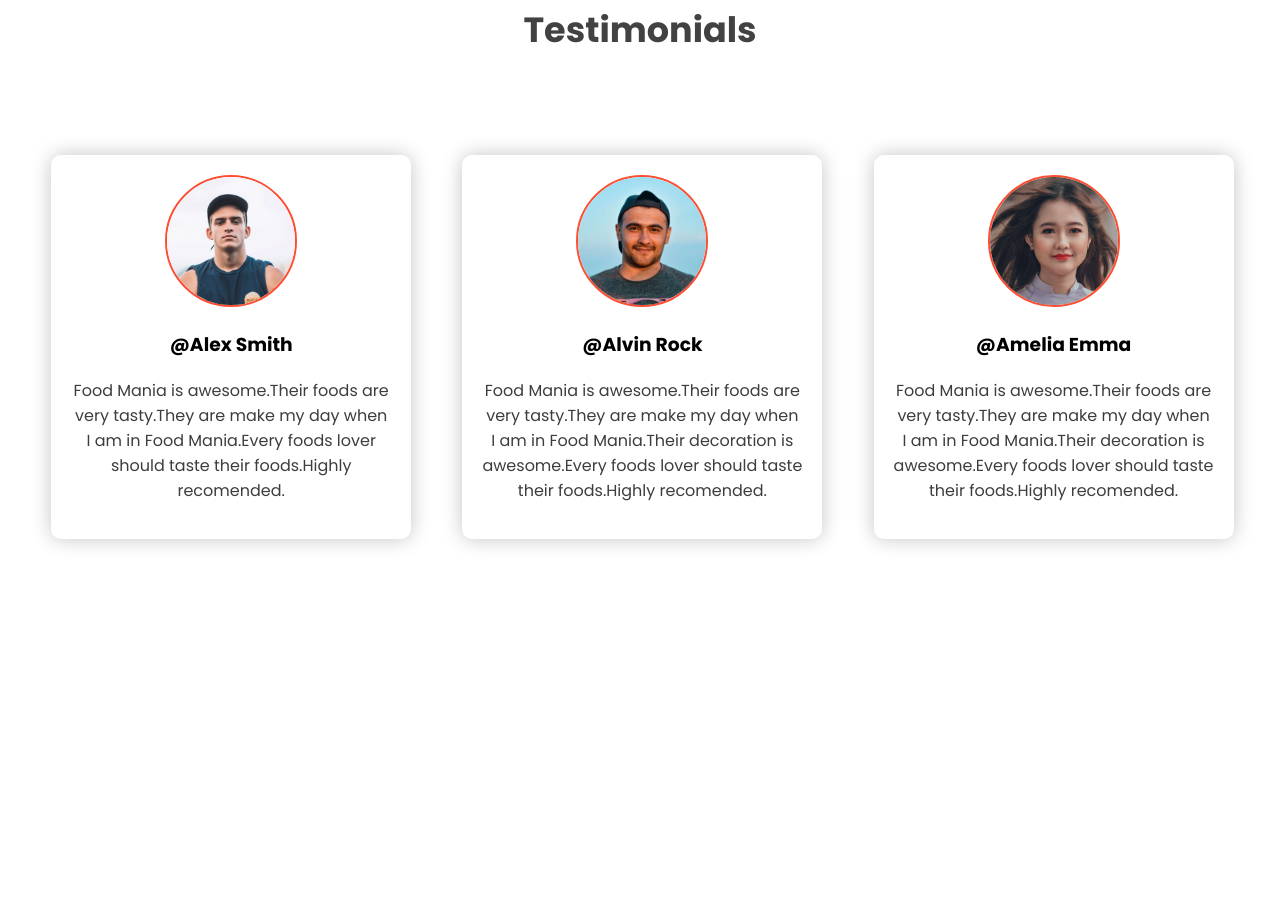
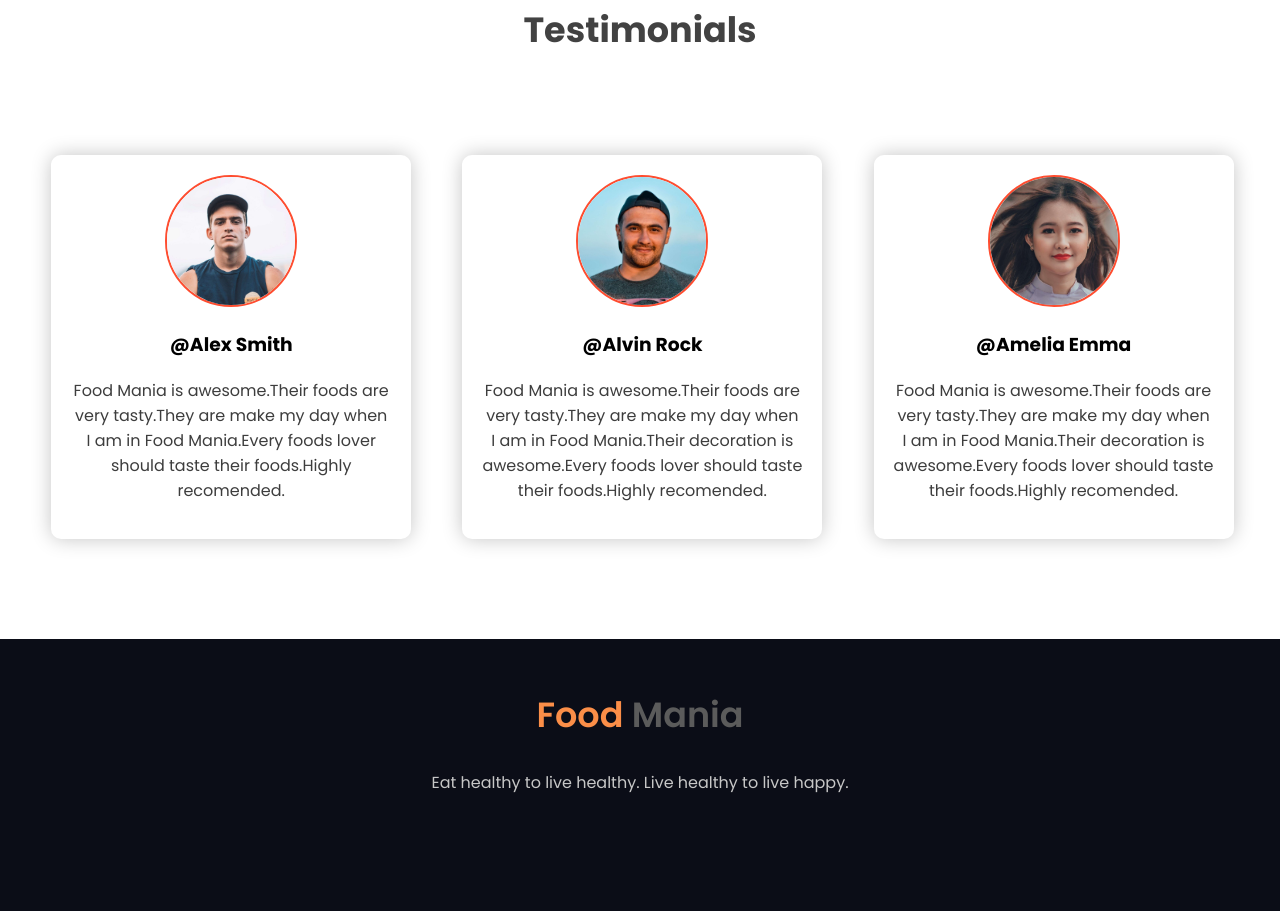
Before and after one commit to sajib-hossan1/food-mania, a plain HTML site: page index.html in a window 1280 px wide. Shown: the part 2378-3289 px from the top of the page. Before the commit the page ends 3017 px from the top, so only its background shows below. Drawn offline with Linux system fonts and the light colour scheme.

Commit message:
footer section added

```diff
--- a/index.html
+++ b/index.html
@@ -164,6 +164,16 @@
 
     <!-- testimonials section ends from here -->
 
+
+    <!-- footer section starts from here -->
+    <section class="footer-section">
+        <footer>
+            <h1><span class="text-orange">Food</span> <span class="text-gray">Mania</span></h1>
+            <p>Eat healthy to live healthy. Live healthy to live happy.</p>
+        </footer>
+    </section>
+    <!-- footer section ends from here -->
+
 </body>
 
 </html>
--- a/style.css
+++ b/style.css
@@ -161,6 +161,7 @@ body {
 .my-recipe-title-div h1 {
     font-size: 35px;
     color: #424242;
+    font-weight: 600;
 }
 
 .my-recipe-title-div p {
@@ -176,6 +177,11 @@ body {
     border: 20px solid white;
     border-radius: 20px;
     font-family: poppins, sans-serif;
+}
+
+.my-recipe-item h1 {
+    font-family: poppins, sans-serif;
+    font-weight: 500;
 }
 
 .my-recipe-item img {
@@ -256,9 +262,32 @@ body {
     color: rgb(61, 61, 61);
 }
 
-.testimonial-item span {
-    font-family: sans-serif;
-    font-size: 50px;
+/* testimonials section section ends from here */
+
+
+
+/* footer section section starts from here */
+
+.footer-section {
+    background-color: #0B0D17;
+    text-align: center;
+    padding-top: 20px;
+    padding-bottom: 100px;
 }
 
-/* testimonials section section ends from here */
+.footer-section h1 {
+    font-family: poppins, sans-serif;
+    font-size: 35px;
+    font-weight: 600;
+}
+
+.footer-section p {
+    font-family: poppins, sans-serif;
+    color: #c7c7c7;
+}
+
+.text-gray {
+    color: #5B5B5B;
+}
+
+/* footer section section ends from here */
```
